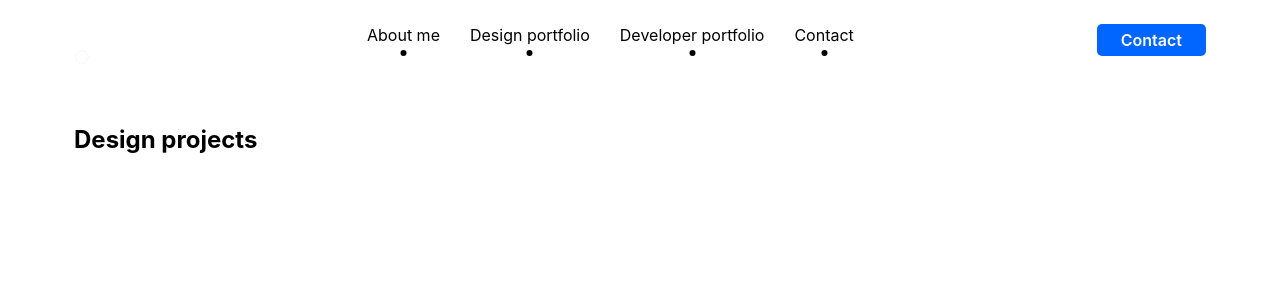
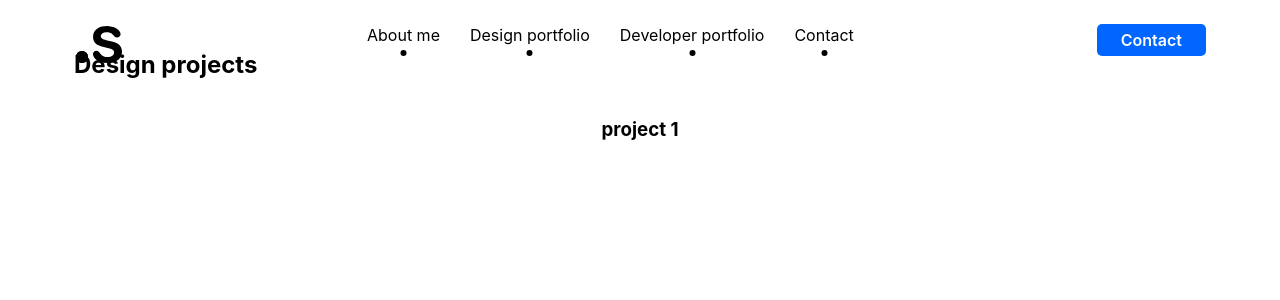
Before and after one commit to Saxxan/portfolio, a React (Create React App) app in the folder portfolio/: page /design-projects in a window 1280 px wide. Shown: the top 300 px of the page. Built offline with nearby package versions, Linux system fonts and the light colour scheme.

Commit message:
swiper components created in about, design projects and develpment projects pages

```diff
--- a/portfolio/src/components/header/Header.jsx
+++ b/portfolio/src/components/header/Header.jsx
@@ -8,11 +8,16 @@ export default function Header() {
 
     const location = useLocation();
 
-    const isWhite = [
-    'design-projects',
-    'contact',
-    'detailed-design-project'
-    ].includes(location.pathname);
+    let isWhite;
+
+    // Debería funcionar pero no
+    // = (['design', 'contact'].includes(location.pathname)) ? true : false;
+
+    if(location.pathname.includes('design')||location.pathname.includes('contact')){
+        isWhite = true;
+    } else {
+        isWhite = false;
+    }
 
     return <header className="header">
         <Logo class={isWhite ? "logo fillBlack" : "logo fillWhite"}></Logo>
--- a/portfolio/src/components/header/header.css
+++ b/portfolio/src/components/header/header.css
@@ -1,9 +1,12 @@
 .header {
     width: 90vw;
     padding: 10px;
-    margin: 5px auto;
+    margin: 5px 0;
+    position: absolute;
+    left: calc(50% - 45vw);
+    top: 0;
+    z-index: 1;
     display: flex;
-    flex-direction: row;
     justify-content: space-between;
     align-items: center;
     background-color: transparent;
--- a/portfolio/src/pages/AboutMe/AboutMe.jsx
+++ b/portfolio/src/pages/AboutMe/AboutMe.jsx
@@ -1,3 +1,19 @@
+import { Swiper, SwiperSlide } from 'swiper/react';
+import 'swiper/css';
+import './aboutMe.css';
+
 export default function AboutMe() {
-    return <h1>AboutMe page</h1>
+    return <article className='about'>
+        <Swiper slidesPerView={1}>
+            <SwiperSlide className='aboutSlide'>
+                <h1>Home</h1>
+            </SwiperSlide>
+            <SwiperSlide className='aboutSlide'>
+                <h1>About</h1>
+            </SwiperSlide>
+            <SwiperSlide className='aboutSlide'>
+                <h1>Skills</h1>
+            </SwiperSlide>
+        </Swiper>
+    </article>
 }
--- /dev/null
+++ b/portfolio/src/pages/AboutMe/aboutMe.css
@@ -0,0 +1,3 @@
+.aboutSlide {
+    height: 100vh;
+}
--- a/portfolio/src/pages/DesignProjects/DesignProjects.jsx
+++ b/portfolio/src/pages/DesignProjects/DesignProjects.jsx
@@ -1,5 +1,20 @@
 import SectionTitle from "../../components/sectionTitle/SectionTitle";
+import { Swiper, SwiperSlide } from 'swiper/react';
+import 'swiper/css';
 
 export default function DesignProjects() {
-    return <SectionTitle title='Design projects'></SectionTitle>
+    return <article className="designProjects">
+        <SectionTitle title='Design projects'></SectionTitle>
+        <Swiper>
+            <SwiperSlide>
+                <h3>project 1</h3>
+            </SwiperSlide>
+            <SwiperSlide>
+                <h3>project 2</h3>
+            </SwiperSlide>
+            <SwiperSlide>
+                <h3>project 3</h3>
+            </SwiperSlide>
+        </Swiper>
+    </article>
 }
--- a/portfolio/src/pages/DevelopProjects/DevelopProjects.jsx
+++ b/portfolio/src/pages/DevelopProjects/DevelopProjects.jsx
@@ -1,5 +1,20 @@
 import SectionTitle from "../../components/sectionTitle/SectionTitle";
+import { Swiper, SwiperSlide } from 'swiper/react';
+import 'swiper/css';
 
 export default function DevelopProjects() {
-    return <SectionTitle title='Develop projects'></SectionTitle>
+    return <article className="developProjects">
+    <SectionTitle title='Development projects'></SectionTitle>
+    <Swiper>
+            <SwiperSlide>
+                <h3>project 1</h3>
+            </SwiperSlide>
+            <SwiperSlide>
+                <h3>project 2</h3>
+            </SwiperSlide>
+            <SwiperSlide>
+                <h3>project 3</h3>
+            </SwiperSlide>
+        </Swiper>
+</article>
 }
```
